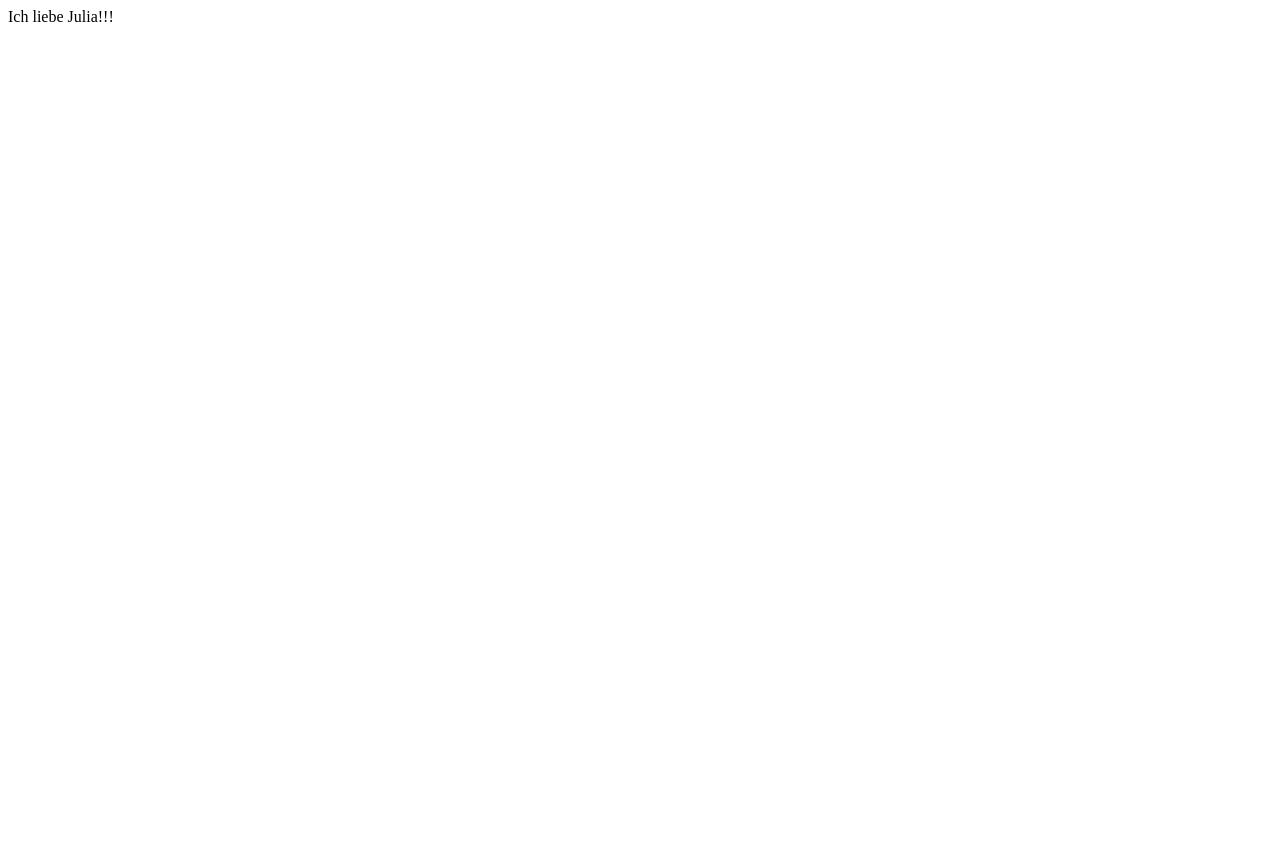
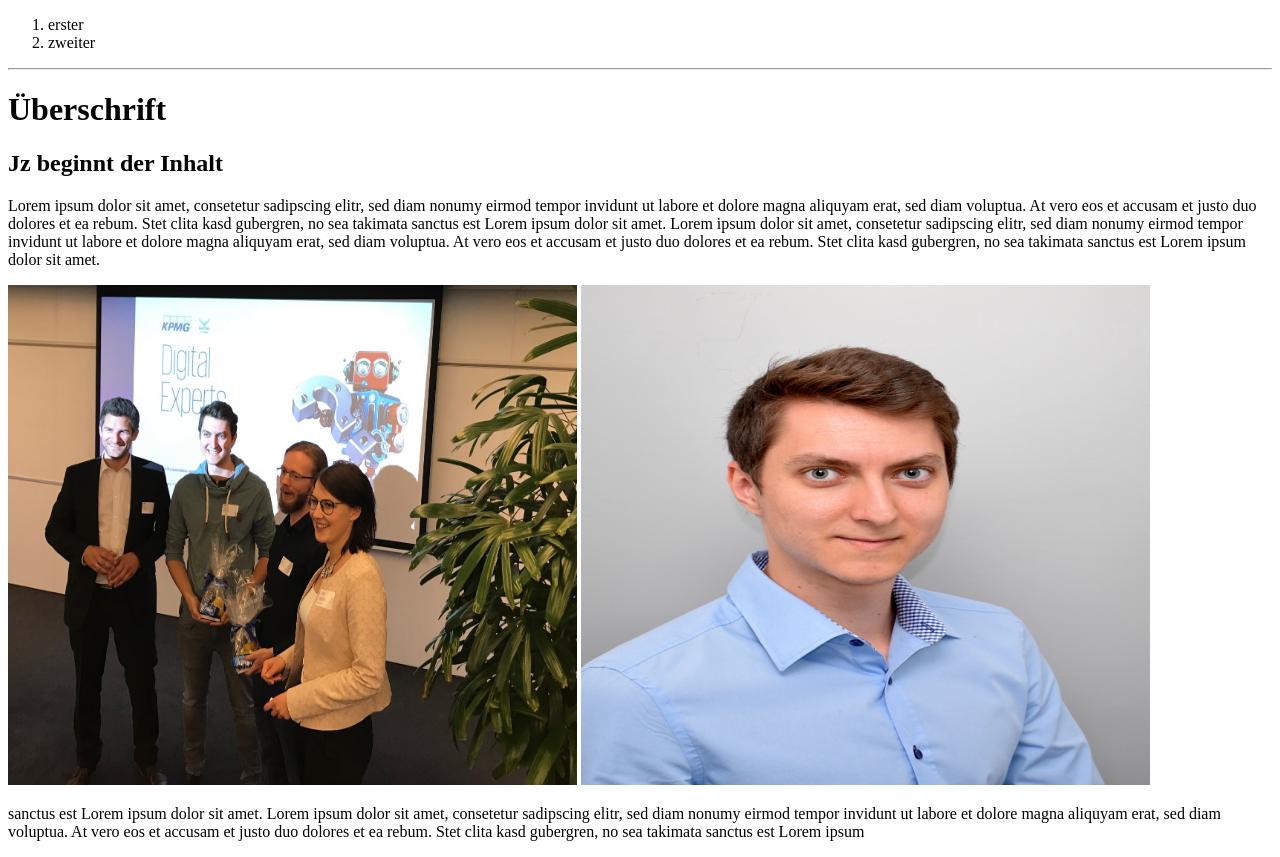
Before and after one commit to deutho/learningWeb, a plain HTML site: page index.html in a window 1280 px wide. Before the commit the page ends 800 px from the top, so only its background shows below. Drawn offline with Linux system fonts and the light colour scheme.

Commit message:
update images

```diff
--- a/index.html
+++ b/index.html
@@ -1,10 +1,40 @@
 <!DOCTYPE html>
 <html>
     <head>
+        <header>
+            <nav>
+                <ol>
+                    <li>erster</li>
+                    <li>zweiter</li>
+                </ol>
+            </nav>
+            <hr>
+            <h1>Überschrift</h1>
+        </header>
         <body>
-            Ich liebe Julia!!!
-
-
+            <section>
+                <h2>Jz beginnt der Inhalt</h2>
+            <p>Lorem ipsum dolor sit amet, consetetur sadipscing elitr,
+                sed diam nonumy eirmod tempor invidunt ut labore et
+                dolore magna aliquyam erat, sed diam voluptua.
+                At vero eos et accusam et justo duo dolores et ea
+                rebum. Stet clita kasd gubergren, no sea takimata
+                sanctus est Lorem ipsum dolor sit amet. Lorem ipsum
+                dolor sit amet, consetetur sadipscing elitr, sed diam
+                nonumy eirmod tempor invidunt ut labore et dolore magna
+                aliquyam erat, sed diam voluptua. At vero eos et accusam
+                et justo duo dolores et ea rebum. Stet clita kasd
+                gubergren, no sea takimata sanctus est Lorem ipsum
+                dolor sit amet.</p>
+                <img src="images/kpmg-gewinnerfoto-mai-2017.jpg" width=45% height=500>
+                <img src="images/Thomas Bewerbungsfoto (DESKTOP-EK160OMs in Konflikt stehende Kopie 2020-02-12).jpg" width = 45% height=500>
+                <p>                sanctus est Lorem ipsum dolor sit amet. Lorem ipsum
+                    dolor sit amet, consetetur sadipscing elitr, sed diam
+                    nonumy eirmod tempor invidunt ut labore et dolore magna
+                    aliquyam erat, sed diam voluptua. At vero eos et accusam
+                    et justo duo dolores et ea rebum. Stet clita kasd
+                    gubergren, no sea takimata sanctus est Lorem ipsum </p>
+            </section>
         </body>
     </head>
 </html>
```
Also changed, not shown: images/Thomas Bewerbungsfoto (DESKTOP-EK160OMs in Konflikt stehende Kopie 2020-02-12).jpg (added), images/kpmg-gewinnerfoto-mai-2017.jpg (added), 1 other file.
